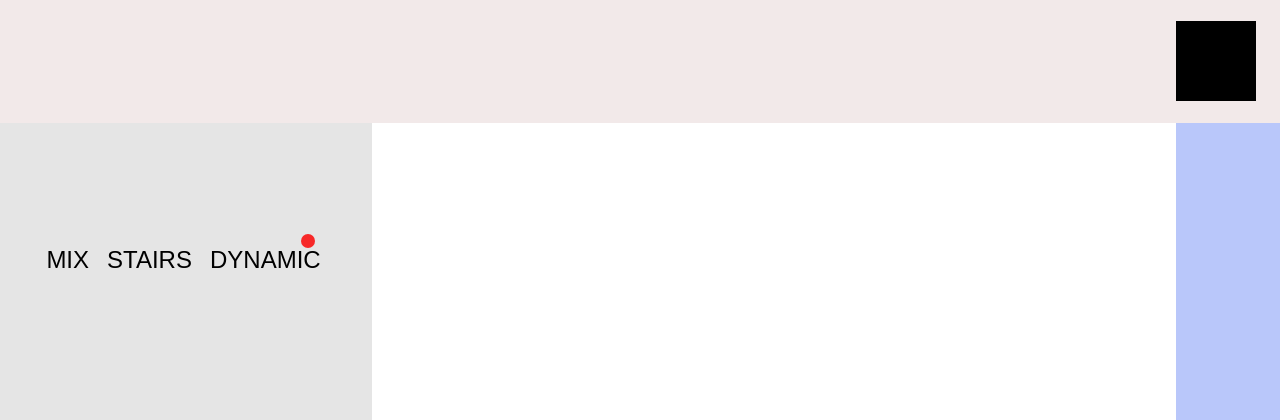
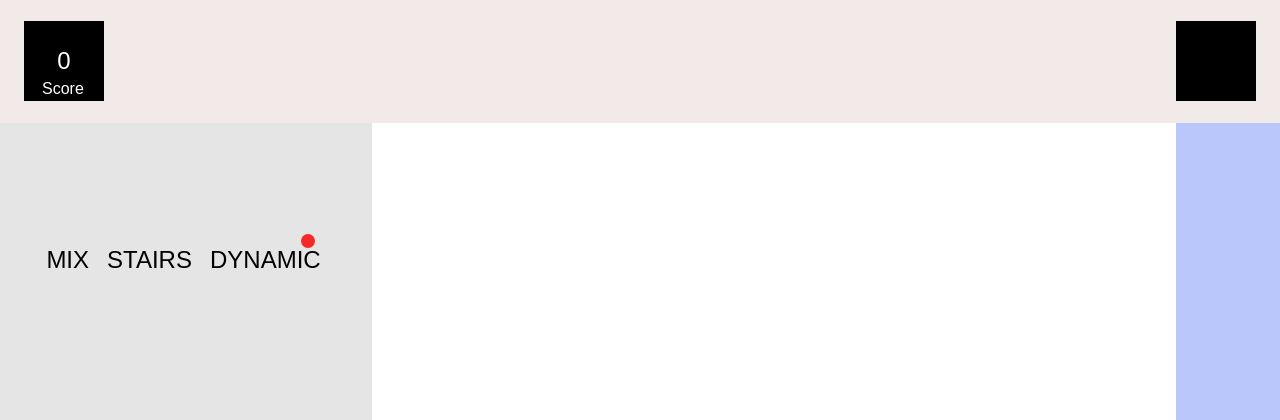
Before and after one commit to eido321/web-and-cloud, a PHP site: page /exercises/ex3/layout3.html in a window 1280 px wide. Shown: the top 420 px of the page. Run offline with PHP 8.4, Linux system fonts and the light colour scheme; some web fonts are replaced.

Commit message:
ex3 v9
score addition and cleaning

```diff
--- a/dev_68/exercises/ex3/css/style.css
+++ b/dev_68/exercises/ex3/css/style.css
@@ -402,7 +402,37 @@ text p main {
     user-select: none;
 } */
 
-#layout3_page {
+#score {
+    position: absolute;
+    width: 80px;
+    height: 80px;
+    left: 24px;
+    top: 21px;
+    background-color: #000000;
+    display: flex;
+}
+
+header p {
+    display: flex;
+    position: absolute;
+    left: 42px;
+    top: 80px;
+    color: white;
+}
+
+.counter {
+    display: flex;
+    position: relative;
+    width: 80px;
+    height: 80px;
+    font-size: 24px;
+    color: white;
+    justify-content: center;
+    align-items: center;
+
+}
+
+#layout3Page {
     max-width: 100%;
     max-height: 100%;
     margin: 0 auto;
--- a/dev_68/exercises/ex3/index.html
+++ b/dev_68/exercises/ex3/index.html
@@ -11,11 +11,11 @@
     <title>ex 3</title>
 </head>
 
-<body id="body_index">
+<body>
     <header>
         <nav>
             <ul>
-                <li><a href="index.html">MI<div id="red_dot1"></div>X</a></li>
+                <li><a href="index.html">MI<div id="redDot1"></div>X</a></li>
                 <li><a href="layout2.html">STAIRS</a></li>
                 <li><a href="layout3.html">DYNAMIC</a></li>
             </ul>
@@ -45,7 +45,7 @@
             <div id="box15"></div>
         </section>
     </main>
-    <footer id="footer_index">
+    <footer id="footerIndex">
     </footer>
 </body>
 
--- a/dev_68/exercises/ex3/js/script.js
+++ b/dev_68/exercises/ex3/js/script.js
@@ -1,19 +1,18 @@
 let size = 80
 let delayActive = false;
 let selectedCards = [];
+let counter = 0;
 (() => {
-    let clickBox = $("#layout3_box");
+    let clickBox = $("#layout3Box");
     clickBox.on("click", () => { boxClick() });
     window.addEventListener('resize', () => {
         resizeBox();
     });
 })();
-console.log($(window).width());
-
 class Box {
     constructor() {
-        let leftWidth = $('#layout3_side_left').width();
-        let rightWitdth = $('#layout3_side_right').width();
+        let leftWidth = $('#layout3SideLeft').width();
+        let rightWitdth = $('#layout3SideRight').width();
         let pageWidth = $(window).width();
         let widthWrapper = pageWidth - rightWitdth - leftWidth - 132;
         if ($(window).width() <= 767)
@@ -43,6 +42,7 @@ let match = function () {
         let secondCard = selectedCards[1];
         secondCard.style.color = "white";
         if (firstCard.innerHTML == secondCard.innerHTML) {
+            $('.counter').text(++counter);
             firstCard.style.backgroundColor = "red";
             secondCard.style.backgroundColor = "red";
             secondCard.style.color = "white";
@@ -74,13 +74,20 @@ let boxClick = function () {
         let b = new Box();
         divObj.style.width = b.getWidth();
         divObj.style.height = b.getHeight();
-        divObj.watched = false;
+        divObj.style.backgroundColor = "black";
+        divObj.style.display = "flex";
+        divObj.style.position = "relative";
+        divObj.style.justifyContent = "center";
+        divObj.style.alignItems = "center";
+        divObj.style.fontSize = "64px";
+        divObj.style.userSelect = "none";
+        $(divObj).data('watched', false);
         if (boxes.length % 2 == 0)
             randomLetter = String.fromCharCode(65 + Math.floor(Math.random() * 26));
         divObj.innerHTML = `${randomLetter}`;
         if (!delayActive) {
-            divObj.addEventListener("click", () => {
-                divObj.watched = true;
+            $(divObj).on("click", () => {
+                $(divObj).data('watched', true);
                 divObj.style.pointerEvents = "none";
                 divObj.style.color = "white";
                 selectedCards.push(divObj);
@@ -91,34 +98,25 @@ let boxClick = function () {
         wrapperObj.append(divObj);
 
     }
-    $('.box').css({
-        "background-color": "black",
-        "display": "flex",
-        "position": "relative",
-        "justify-content": "center",
-        "align-items": "center",
-        "font-size": "64px",
-        "user-select": "none",
-    })
     let boxes = $(".box");
     boxes.each(function () {
-        // Get a random box to swap with
-        let randomIndex = Math.floor(Math.random() * boxes.length);
-        let randomBox = boxes.eq(randomIndex);
-
-        // Swap the inner HTML of the current box with the inner HTML of the random box
-        let temp = $(this).html();
-        $(this).html(randomBox.html());
-        randomBox.html(temp);
+        if ($(this).data('watched') == false) {  // Check if the box has been watched before
+            let randomIndex = Math.floor(Math.random() * boxes.length);
+            let randomBox = boxes.eq(randomIndex);
+            if ($(randomBox).data('watched') == false) {  // Check if the random box has been watched before
+                let temp = $(this).html();
+                $(this).html(randomBox.html());
+                randomBox.html(temp);
+            }
+        }
     });
 };
 let resizeBox = function () {
     let boxes = $(".box");
-    let leftWidth = $('#layout3_side_left').width();
-    let rightWitdth = $('#layout3_side_right').width();
+    let leftWidth = $('#layout3SideLeft').width();
+    let rightWitdth = $('#layout3SideRight').width();
     let pageWidth = $(window).width();
     let widthWrapper = pageWidth;
-    console.log(pageWidth);
     if ($(window).width() > 767)
         widthWrapper = widthWrapper - leftWidth - rightWitdth - 132;
     size = 80;
--- a/dev_68/exercises/ex3/layout3.html
+++ b/dev_68/exercises/ex3/layout3.html
@@ -17,26 +17,30 @@
 
 <body>
     <header>
-        <div id="layout3_box"></div>
+        <section id="score">
+            <div class="counter">0</div>
+        </section>
+        <p>Score</p>
+        <div id="layout3Box"></div>
     </header>
-    <section id="layout3_page">
-        <div id="layout3_side_left">
+    <section id="layout3Page">
+        <div id="layout3SideLeft">
             <nav>
                 <ul>
                     <li><a href="index.html">MIX</a></li>
                     <li><a href="layout2.html">STAIRS</a></li>
-                    <li><a href="layout3.html">DYNAMI<div id="red_dot3"></div>C</a></li>
+                    <li><a href="layout3.html">DYNAMI<div id="redDot3"></div>C</a></li>
                 </ul>
             </nav>
         </div>
         <section id="wrapper">
 
         </section>
-        <div id="layout3_side_right">
+        <div id="layout3SideRight">
         </div>
     </section>
-    <section id="above_footer"></section>
-    <footer id="footer_layout3">
+    <section id="aboveFooter"></section>
+    <footer id="footerLayout3">
     </footer>
 </body>
 <script src="js/script.js"></script>
```
Also changed, not shown: other parts of dev_68/exercises/ex3/css/style.css (+27 -27 lines), dev_68/exercises/ex3/layout2.html (+17 -17 lines), dev_68/eido peretz.txt (added).
